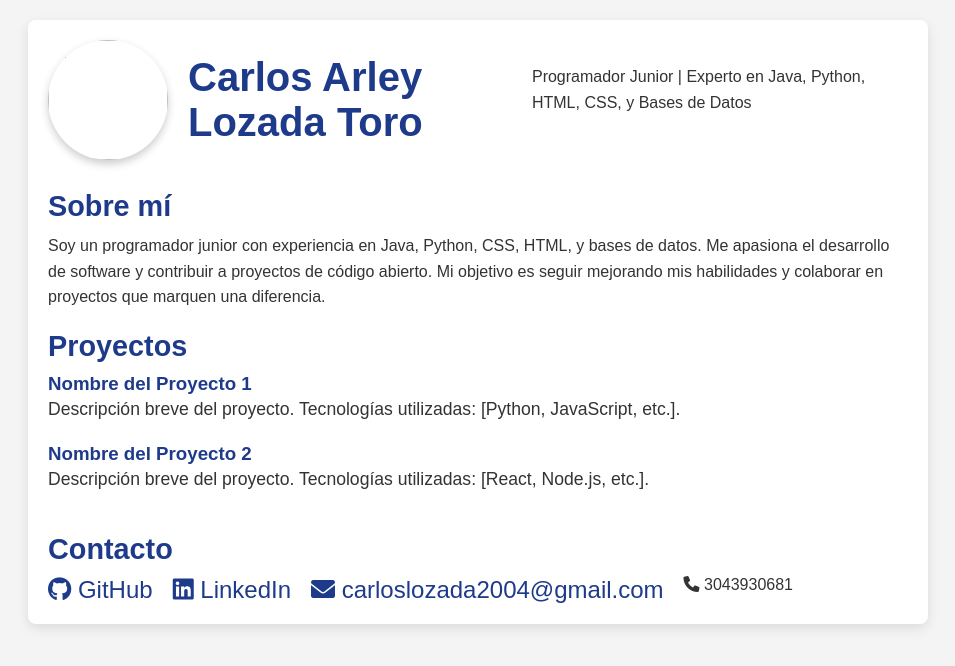
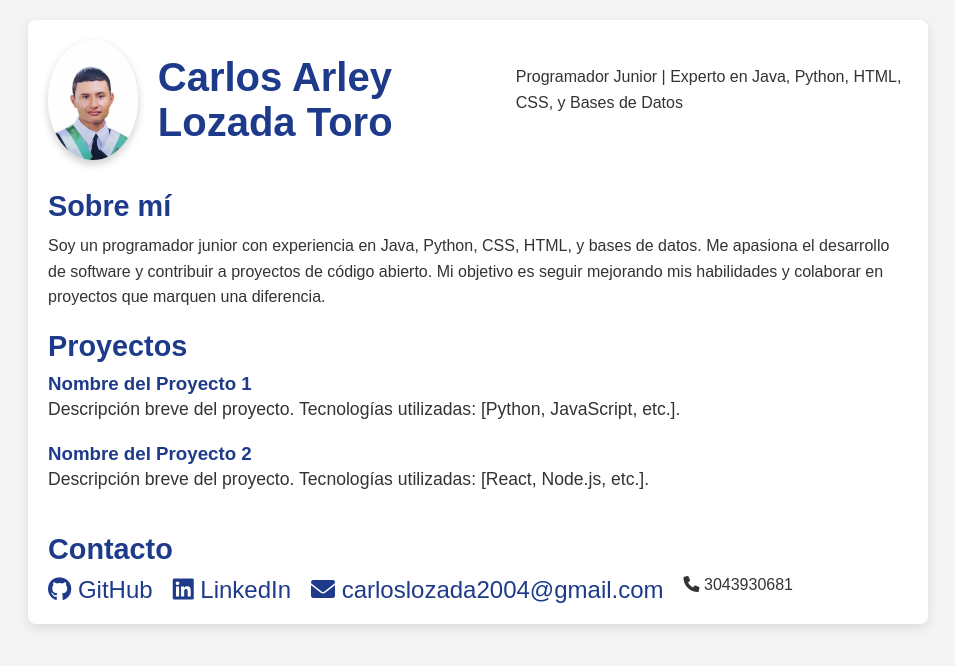
Before and after one commit to Lozada-18/Portafolio.github.io, a plain HTML site: page index.html in a window 1280 px wide. Shown: the whole page, without its empty margins (162-1117 px from the left). Drawn offline with Linux system fonts and the light colour scheme.

Commit message:
Update index.html

```diff
--- a/index.html
+++ b/index.html
@@ -12,7 +12,7 @@
 <body>
     <div class="container">
         <header>
-            <img src= "foto carlos.jpg" class="profile-photo">
+            <img src= "foto carlos.jpeg" class="profile-photo">
             <h1>Carlos Arley Lozada Toro</h1>
             <p>Programador Junior | Experto en Java, Python, HTML, CSS, y Bases de Datos</p>
         </header>
```
